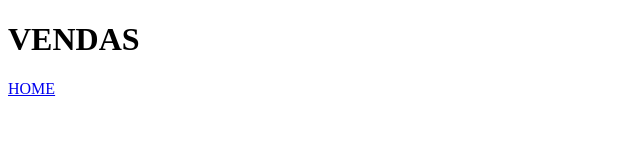
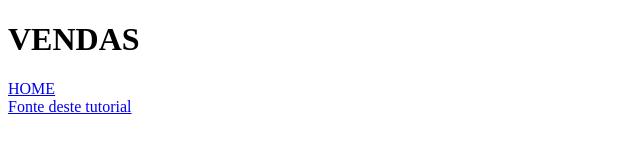
Before and after one commit to SergioAvila-cc/aulagithub, a plain HTML site: page vendas.html in a window 1280 px wide. Shown: the whole page, without its empty margins (0-640 px from the left). Drawn offline with Linux system fonts and the light colour scheme.

Commit message:
Criação do link das aulas em index.html e vendas.html

```diff
--- a/vendas.html
+++ b/vendas.html
@@ -11,6 +11,12 @@
 <body>
     <h1>VENDAS</h1>
     <a href="index.html">HOME</a>
+
+    <div>
+        <a href="https://youtu.be/_hZf1teRFNg">Fonte deste tutorial</a>
+    </div>
+
+
 </body>
 
 </html>
```
Also changed, not shown: index.html (+4 -0 lines).
